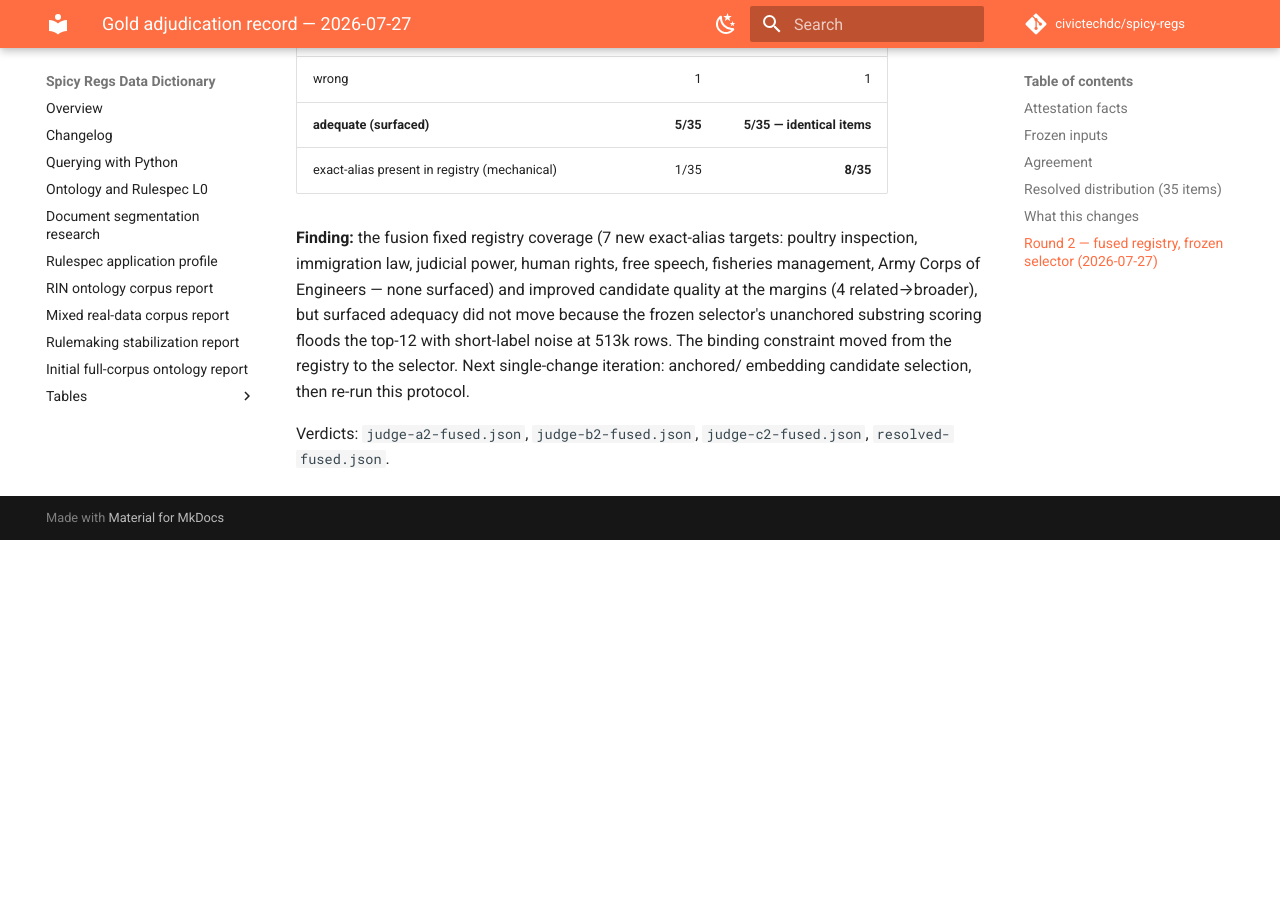
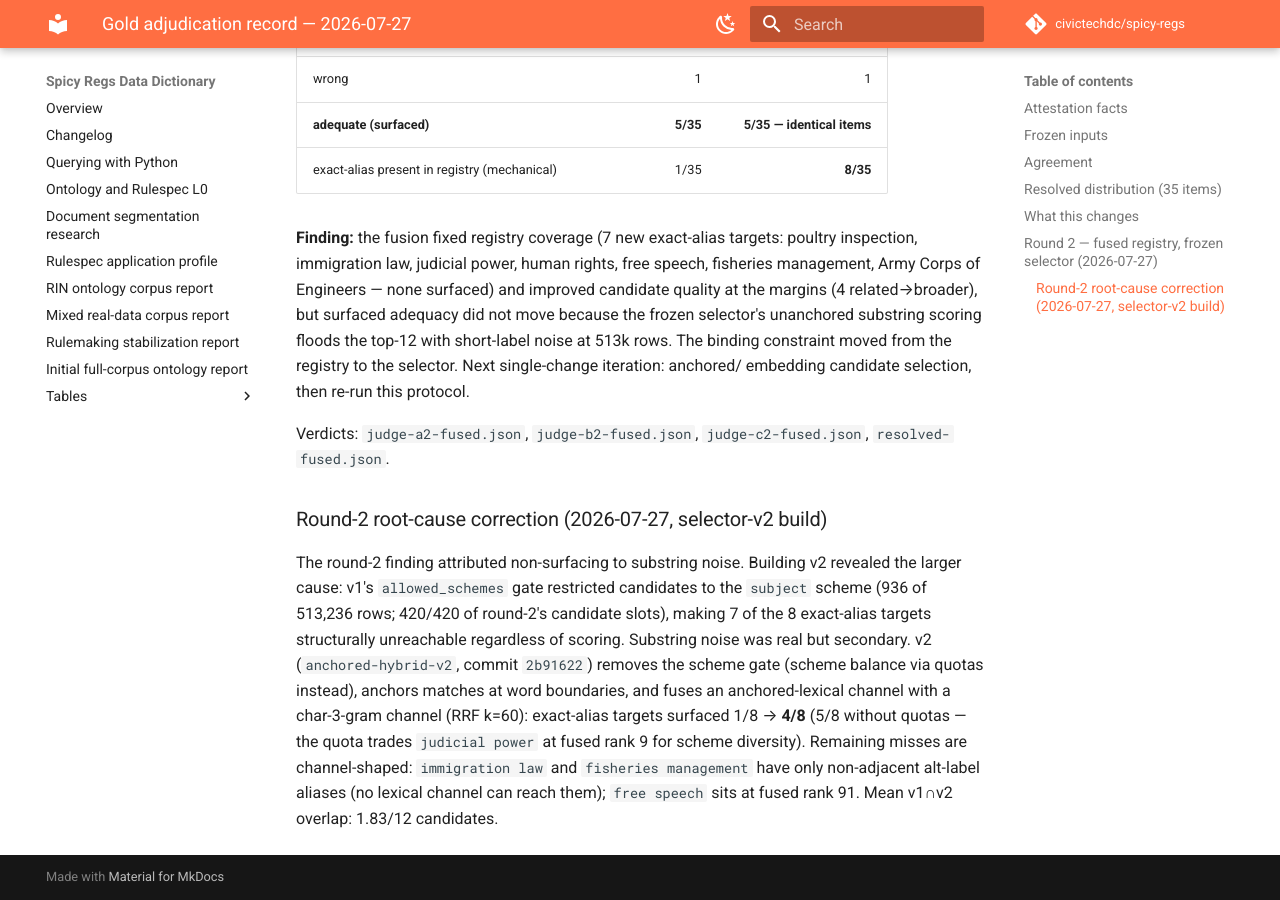
Before and after one commit to civictechdc/spicy-regs, an MkDocs documentation site: the page built from docs/evidence/gold-adjudication-2026-07-27/README.md, in a window 1280 px wide and 900 px high, scrolled down 2491 px. Built offline with MkDocs 1.6.1 and Material for MkDocs 9.7.7, drawn with Linux system fonts in a browser that asks for light colours; comment, search, counter and statistics services are not loaded; before the commit the page ends 3031 px from its top, so only the background shows below that.

Commit message:
docs: correct the round-2 root cause — v1's scheme gate, not substring noise
Co-Authored-By: Claude Fable 5 <noreply@anthropic.com>
Claude-Session: https://claude.ai/code/session_01Pe2GbezmVQ5HkYPfoWU6YY

```diff
--- a/docs/evidence/gold-adjudication-2026-07-27/README.md
+++ b/docs/evidence/gold-adjudication-2026-07-27/README.md
@@ -102,3 +102,20 @@ embedding candidate selection, then re-run this protocol.
 
 Verdicts: `judge-a2-fused.json`, `judge-b2-fused.json`,
 `judge-c2-fused.json`, `resolved-fused.json`.
+
+### Round-2 root-cause correction (2026-07-27, selector-v2 build)
+
+The round-2 finding attributed non-surfacing to substring noise. Building
+v2 revealed the larger cause: v1's `allowed_schemes` gate restricted
+candidates to the `subject` scheme (936 of 513,236 rows; 420/420 of
+round-2's candidate slots), making 7 of the 8 exact-alias targets
+structurally unreachable regardless of scoring. Substring noise was real
+but secondary. v2 (`anchored-hybrid-v2`, commit `2b91622`) removes the
+scheme gate (scheme balance via quotas instead), anchors matches at word
+boundaries, and fuses an anchored-lexical channel with a char-3-gram
+channel (RRF k=60): exact-alias targets surfaced 1/8 → **4/8** (5/8
+without quotas — the quota trades `judicial power` at fused rank 9 for
+scheme diversity). Remaining misses are channel-shaped: `immigration
+law` and `fisheries management` have only non-adjacent alt-label
+aliases (no lexical channel can reach them); `free speech` sits at
+fused rank 91. Mean v1∩v2 overlap: 1.83/12 candidates.
```
